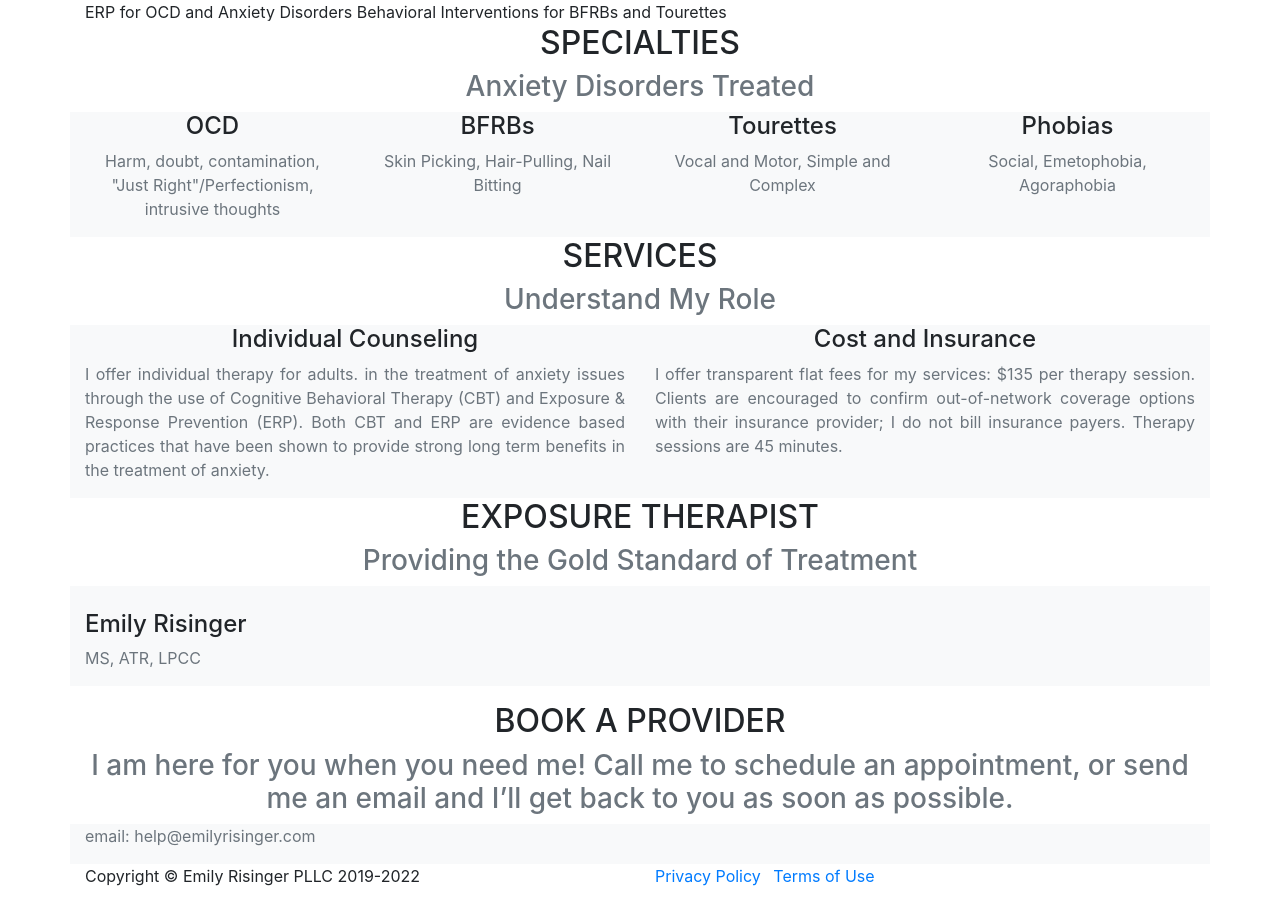
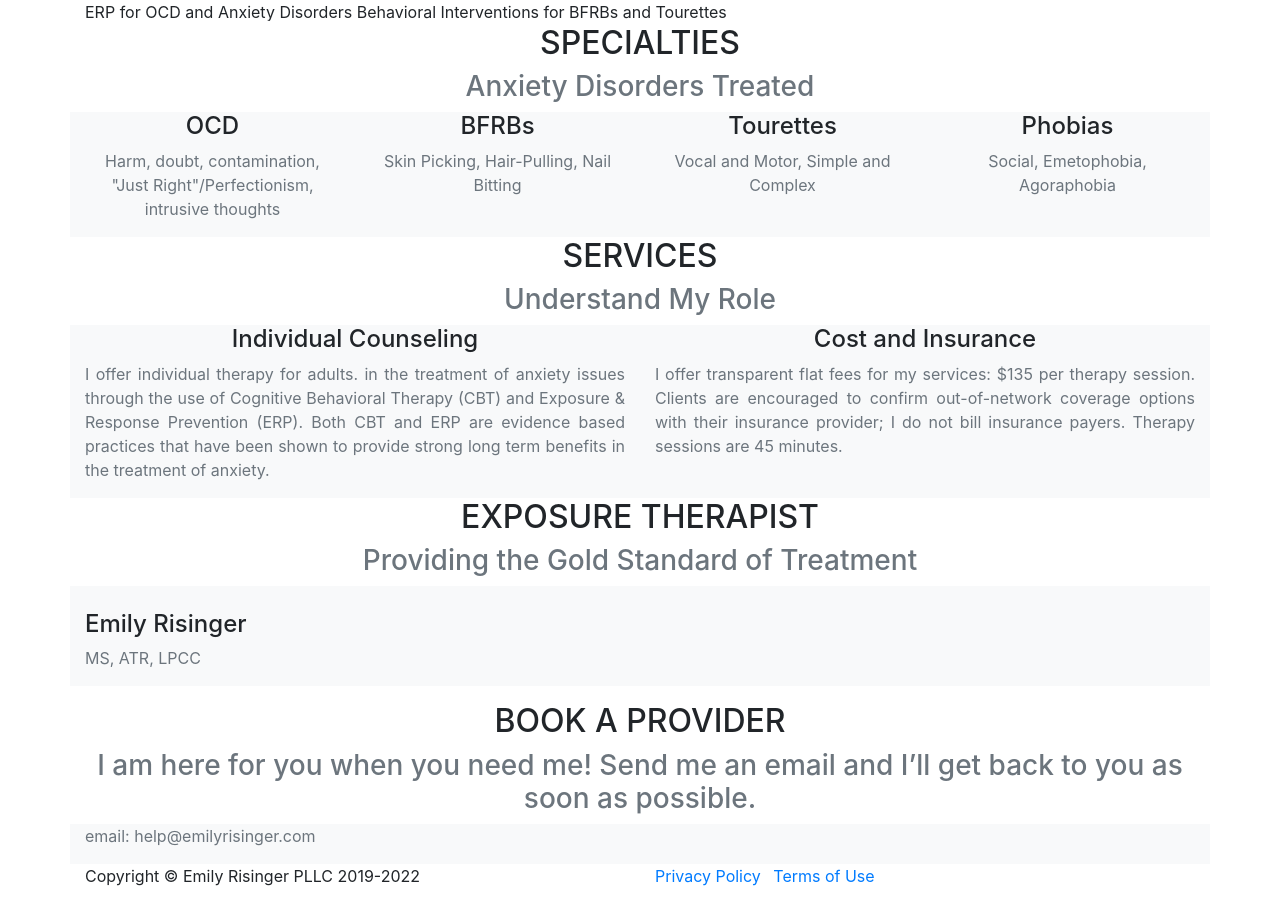
Before and after one commit to emilyrisingerpllc/emilyrisingerpllc.github.io, a Jekyll site: the page built from index.md, in a window 1280 px wide. Built offline with Jekyll 4.4.1, drawn with Linux system fonts in a browser that asks for light colours; nearby versions of some CDN libraries; some web fonts are replaced; library files that are not in the unit come from our copies.

Commit message:
Update default.yml
Drop phone

```diff
--- a/_data/default.yml
+++ b/_data/default.yml
@@ -50,8 +50,7 @@ brand:
   connect:
     heading: Book A Provider
     subheading: >
-      I am here for you when you need me! Call me to schedule an appointment, or send me
-      an email and I’ll get back to you as soon as possible.
+      I am here for you when you need me! Send me an email and I’ll get back to you as soon as possible.
 nav:
   - title: Specialties
     url: '#specialties'
```
